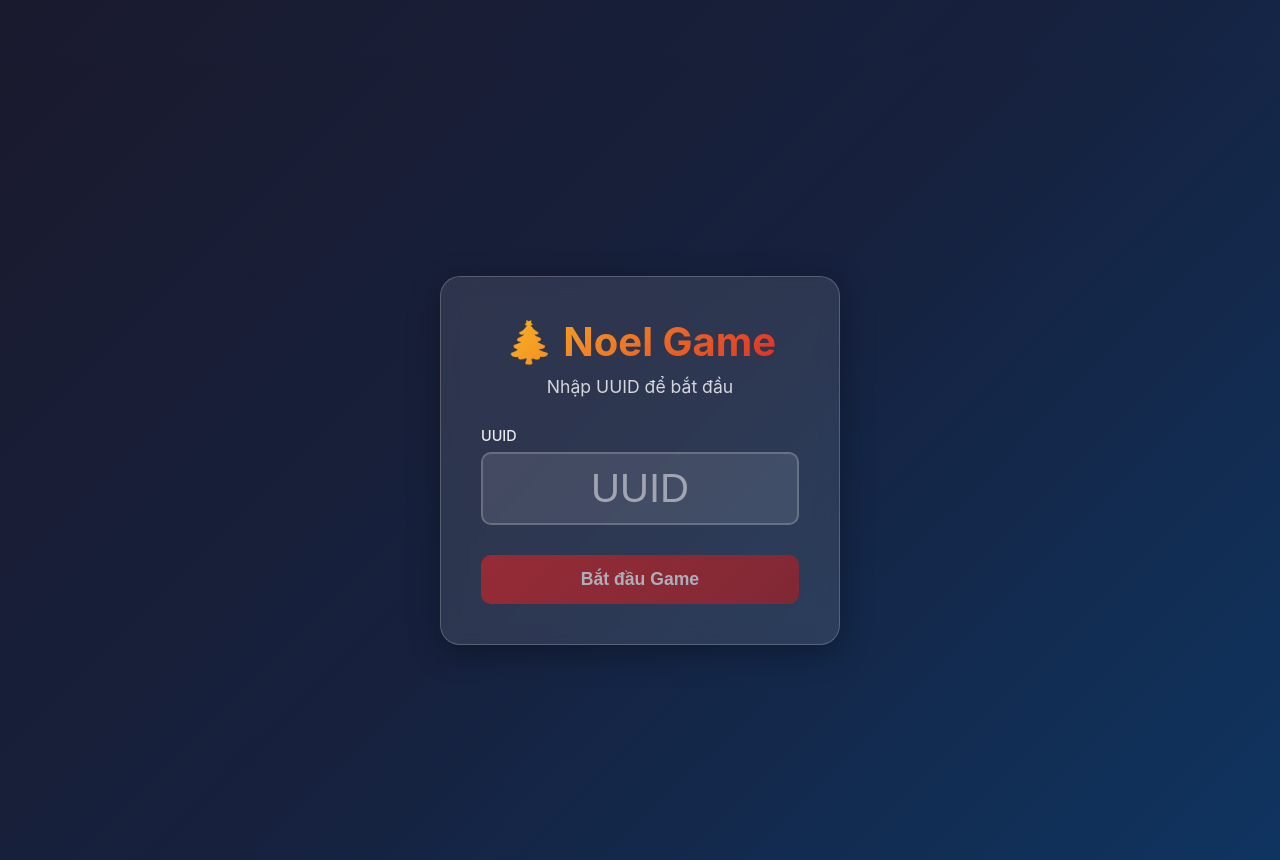
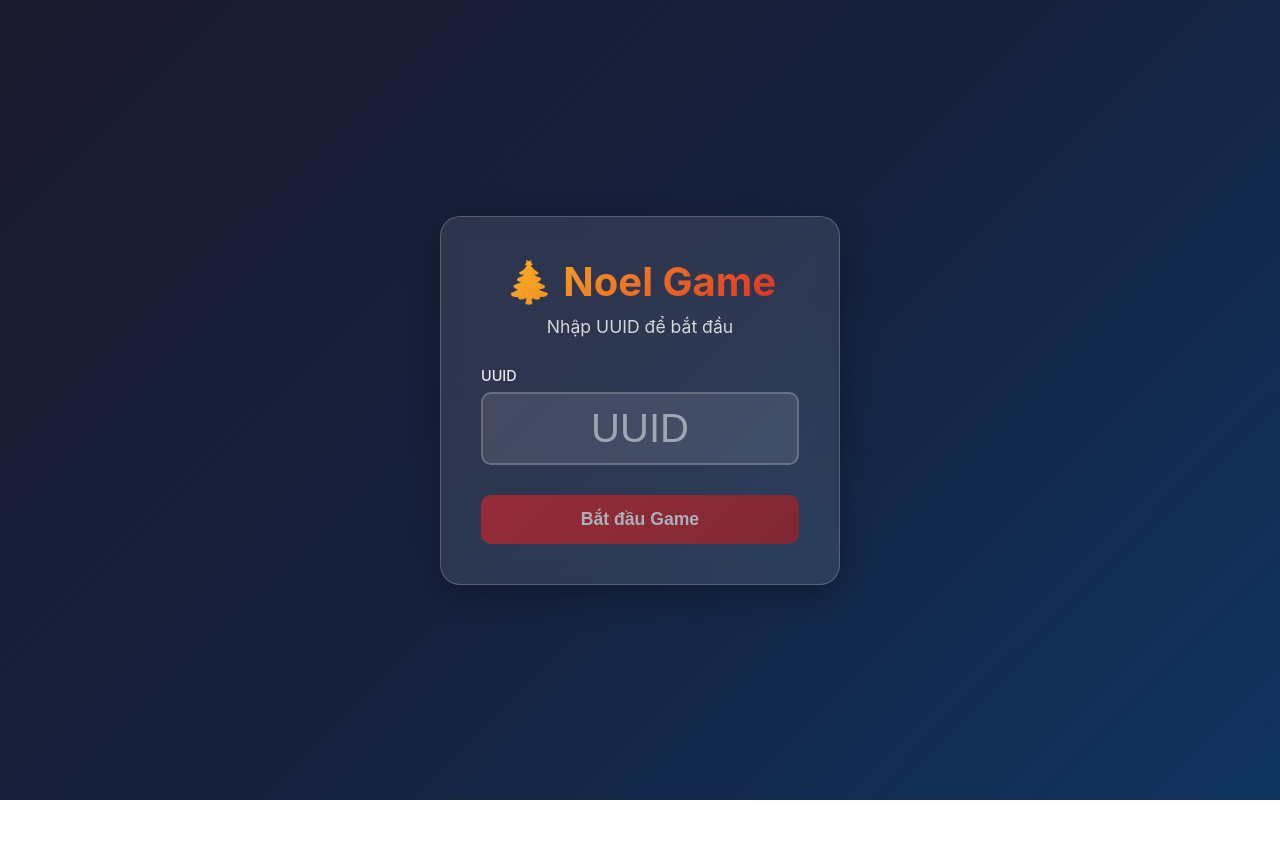
Before and after one commit to letheguyen/noel, a Next.js app: page / in a window 1280 px wide. After the commit the page ends 800 px from the top, so only its background shows below. Built offline with nearby package versions, Linux system fonts and the light colour scheme; no server answers.

Commit message:
feat: clear space

```diff
--- a/src/app/layout.tsx
+++ b/src/app/layout.tsx
@@ -17,7 +17,7 @@ export default function RootLayout({
     <html lang="vi">
       <body>
         <LogoutButton />
-        <div style={{ paddingTop: '60px' }}>
+        <div>
           {children}
         </div>
       </body>
```
